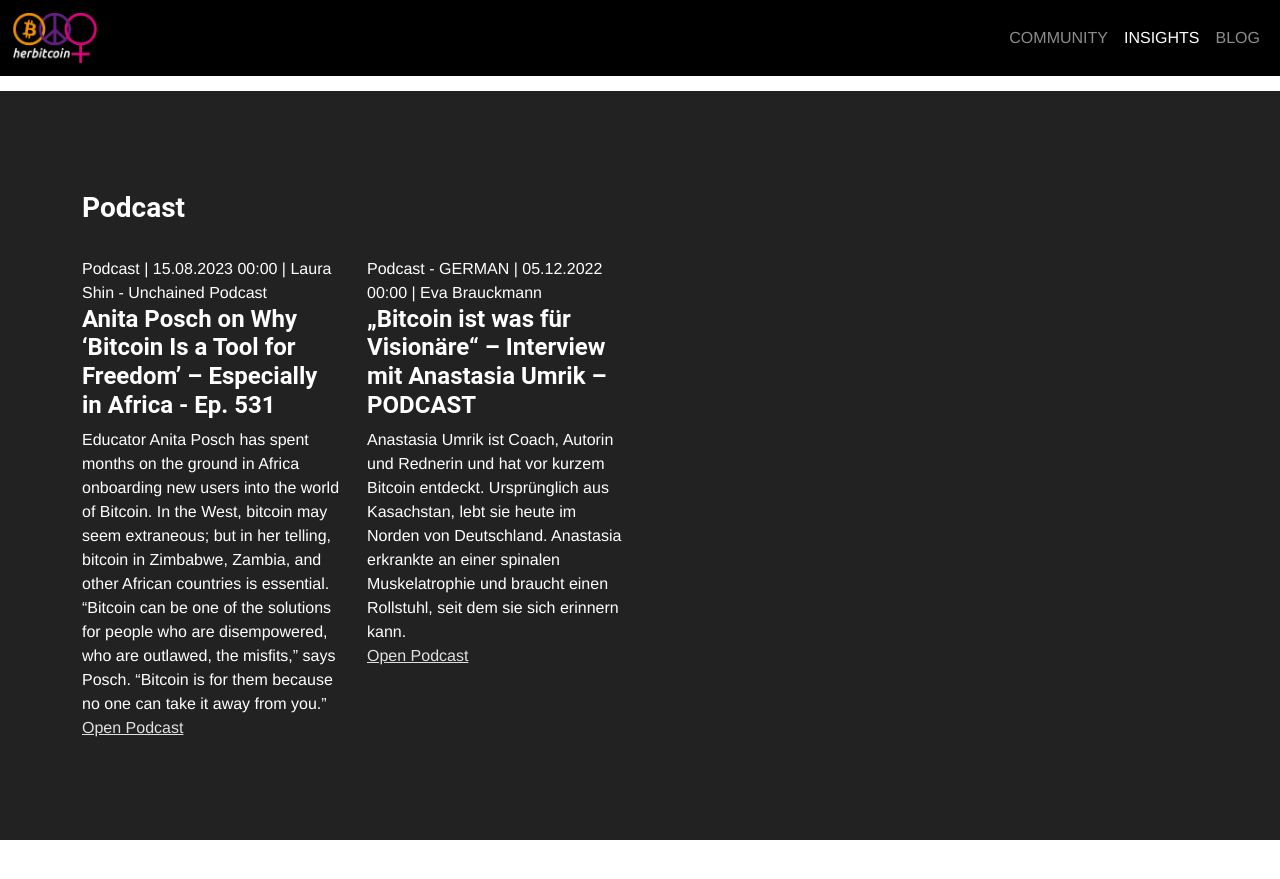
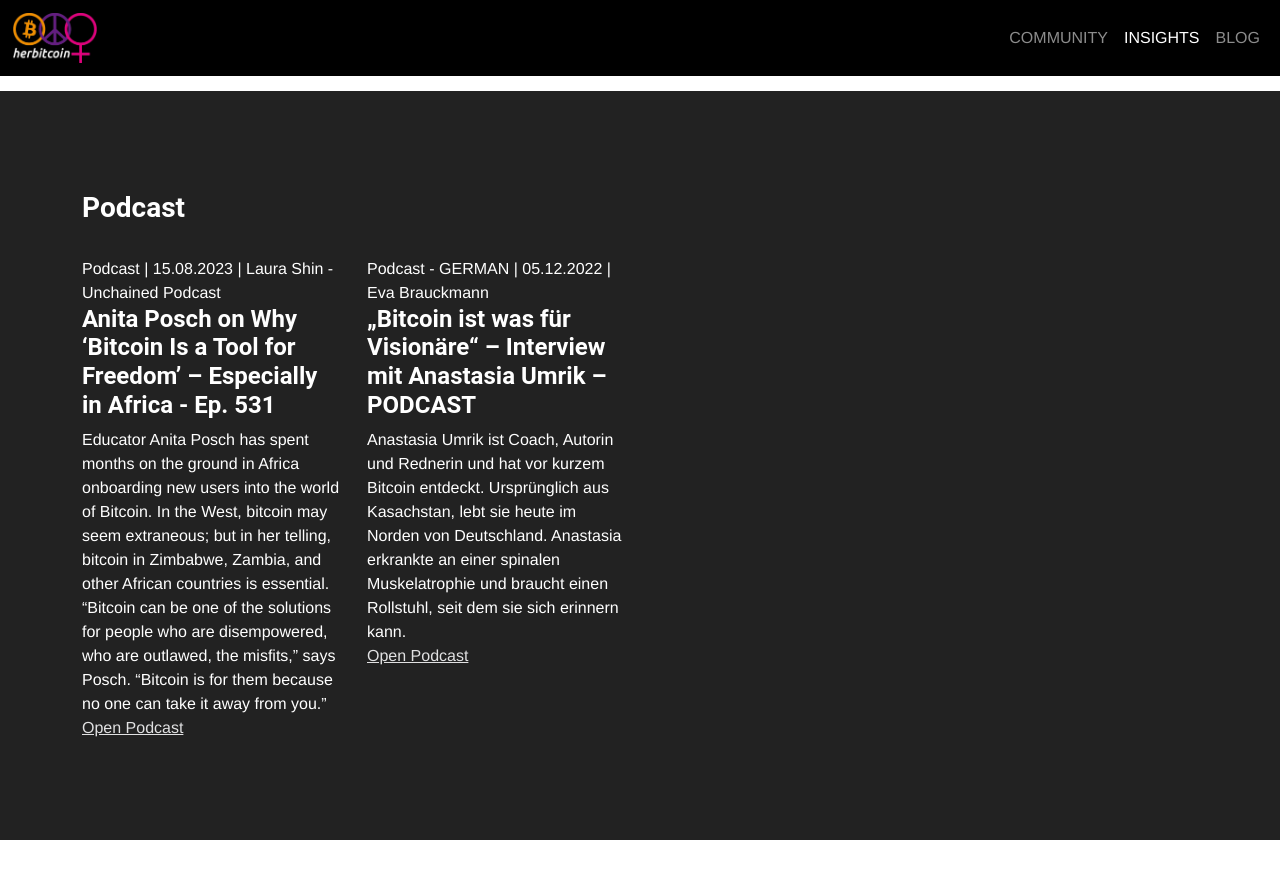
Before and after one commit to HerBitcoin/website, a Jekyll site: the page built from mission/insights.html, in a window 1280 px wide and 900 px high, scrolled down 2025 px. Shown: the top 879 px of the window. Built offline with Jekyll 4.4.1, drawn with Linux system fonts in a browser that asks for light colours; some of the changed text lies outside the part shown.

Commit message:
Update insights.html

```diff
--- a/mission/insights.html
+++ b/mission/insights.html
@@ -41,7 +41,7 @@
             {% capture published_at %}{{article.date_time | date: '%s'}}{% endcapture %}
             {% if article.published and published_at < nowunix %}
             <div class="col-12 col-sm-6 col-lg-6 pt-4">
-                <div>{{ article.category }} | {{ published_at | date: "%d.%m.%Y %H:%M" }} | {{ article.author }}</div>
+                <div>{{ article.category }} | {{ published_at | date: "%d.%m.%Y" }} | {{ article.author }}</div>
                 <h4>{{ article.title }}</h4>
                 <div>{{ article.content }}</div>
                 <a href="{{ article.link }}" target="_parent" rel="noreferrer noopener nofollow">Read more</a>
@@ -67,7 +67,7 @@
             {% capture published_at %}{{podcast.date_time | date: '%s'}}{% endcapture %}
             {% if podcast.published and published_at < nowunix %}
             <div class="col-12 col-sm-4 col-lg-3 pt-4">
-                <div>{{ podcast.category }} | {{ published_at | date: "%d.%m.%Y %H:%M" }} | {{ podcast.author }}</div>
+                <div>{{ podcast.category }} | {{ published_at | date: "%d.%m.%Y" }} | {{ podcast.author }}</div>
                 <h4>{{ podcast.title }}</h4>
                 <div>{{ podcast.content }}</div>
                 <a href="{{ podcast.link }}" target="_parent" rel="noreferrer noopener nofollow">Open Podcast</a>
@@ -86,7 +86,7 @@
             {% capture published_at %}{{video.date_time | date: '%s'}}{% endcapture %}
             {% if video.published and published_at < nowunix %}
             <div class="col-12 col-sm-4 col-lg-4 pt-4">
-                <div>{{ video.category }} | {{ published_at | date: "%d.%m.%Y %H:%M" }} | {{ video.author }}</div>
+                <div>{{ video.category }} | {{ published_at | date: "%d.%m.%Y" }} | {{ video.author }}</div>
                 <h4>{{ video.title }}</h4>
                 <div>{{ video.content }}</div>
                 <div class="mt-3 ratio ratio-16x9">
```
